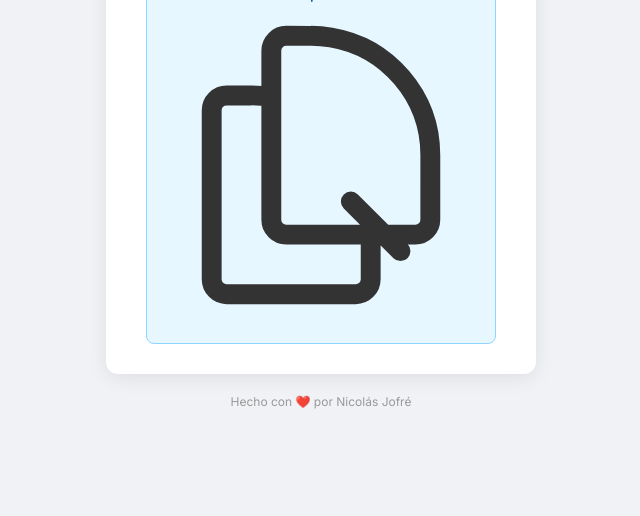
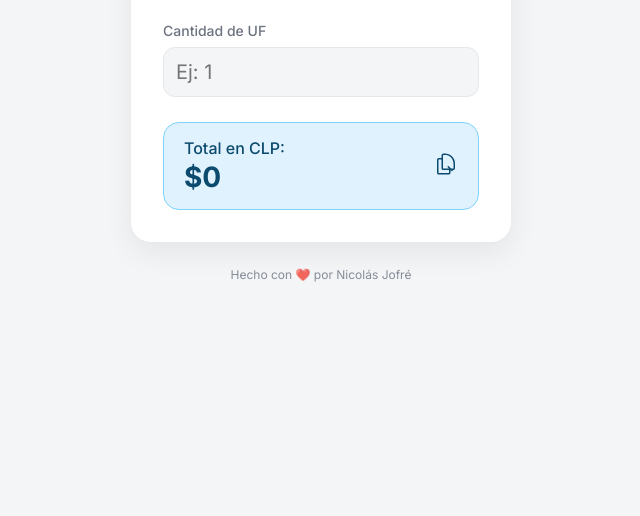
Before and after one commit to njofrey/calculadora-uf, a plain HTML site: page index.html in a window 1280 px wide. Shown: the part 324-840 px from the top of the page, without its empty margins (319-959 px from the left). Before the commit the page ends 800 px from the top, so only its background shows below. Drawn offline with Linux system fonts and the light colour scheme; no server answers.

Commit message:
Update style.css

```diff
--- a/style.css
+++ b/style.css
@@ -1,112 +1,152 @@
+/* --- Estilos v2 para Calculadora UF --- */
+:root {
+    --card-background: white;
+    --body-background: #f4f5f7;
+    --text-primary: #171717;
+    --text-secondary: #6b7280;
+    --border-color: #e5e7eb;
+    --accent-bg: #e0f2fe;
+    --accent-text: #0c4a6e;
+    --accent-border: #7dd3fc;
+}
+
+@media (prefers-color-scheme: dark) {
+    :root {
+        --card-background: #1f2937;
+        --body-background: #111827;
+        --text-primary: #f9fafb;
+        --text-secondary: #9ca3af;
+        --border-color: #374151;
+        --accent-bg: #0c4a6e;
+        --accent-text: #e0f2fe;
+        --accent-border: #0369a1;
+    }
+}
+
 body {
     font-family: 'Inter', sans-serif;
-    background-color: #f0f2f5;
-    display: flex;
-    justify-content: center;
-    align-items: center;
-    min-height: 100vh;
+    background-color: var(--body-background);
+    color: var(--text-primary);
     margin: 0;
-    color: #333;
     padding: 20px 10px;
     box-sizing: border-box;
 }
 
-/* Contenedor principal para centrar todo */
 .main-container {
     display: flex;
     flex-direction: column;
     align-items: center;
     justify-content: center;
     width: 100%;
+    min-height: 100dvh;
 }
 
 .card {
-    background-color: white;
-    padding: 30px 40px;
-    border-radius: 12px;
-    box-shadow: 0 4px 20px rgba(0, 0, 0, 0.08);
+    background-color: var(--card-background);
+    padding: 32px;
+    border-radius: 20px;
+    box-shadow: 0 10px 30px rgba(0, 0, 0, 0.07);
     text-align: center;
-    max-width: 350px;
+    max-width: 380px;
     width: 100%;
+    box-sizing: border-box;
 }
 
 h1 {
-    font-size: 24px;
-    margin-top: 0;
+    font-size: 26px;
+    margin: 0 0 15px 0;
 }
 
-p {
-    color: #666;
-    margin-bottom: 20px;
-}
-
-/* 1. Estilos para el nuevo formato de fecha/UF */
 .uf-display-box {
-    margin-bottom: 20px;
+    margin-bottom: 25px;
     color: var(--text-primary);
     font-weight: 500;
     font-size: 16px;
 }
-
 .uf-display-box .uf-date {
     display: block;
     font-size: 12px;
     font-style: italic;
-    color: #888;
+    color: var(--text-secondary);
     margin-top: 4px;
 }
 
 .input-group {
     text-align: left;
-    margin-bottom: 20px;
+    margin-bottom: 25px;
+}
+.input-group label {
+    display: block;
+    font-size: 14px;
+    font-weight: 500;
+    margin-bottom: 8px;
+    color: var(--text-secondary);
+}
+.input-group input {
+    width: 100%;
+    padding: 12px;
+    border: 1px solid var(--border-color);
+    border-radius: 12px;
+    font-size: 20px;
+    box-sizing: border-box;
+    font-family: 'Inter', sans-serif;
+    background-color: var(--body-background);
+    color: var(--text-primary);
 }
 
-label {
-    display: block;
-    font-size: 14px;
-    font-weight: 700;
-    margin-bottom: 8px;
+/* --- Caja de resultado rediseñada --- */
+.result {
+    display: flex;
+    align-items: center;
+    justify-content: space-between;
+    background-color: var(--accent-bg);
+    border: 1px solid var(--accent-border);
+    border-radius: 16px;
+    padding: 15px 20px;
+    cursor: pointer;
+    transition: all 0.2s ease;
+}
+.result:hover {
+    transform: scale(1.02);
+    box-shadow: 0 4px 15px rgba(0, 122, 255, 0.1);
+}
+.result.copied { /* 3. Estilo para feedback visual al copiar */
+    animation: flash 0.5s ease;
+}
+@keyframes flash {
+    0% { background-color: var(--accent-bg); }
+    50% { background-color: #a7f3d0; } /* Un verde menta para el flash */
+    100% { background-color: var(--accent-bg); }
 }
 
-input {
-    width: 100%;
-    padding: 12px;
-    border: 1px solid #ddd;
-    border-radius: 8px;
-    font-size: 18px;
-    box-sizing: border-box;
+.result-text {
+    text-align: left;
+}
+.result-text h2 {
+    font-size: 16px;
+    margin: 0;
+    color: var(--accent-text);
+    font-weight: 500;
+}
+.result-text p {
+    font-size: 28px;
+    font-weight: 700;
+    margin: 2px 0 0 0;
+    color: var(--accent-text);
 }
 
-.result {
-    background-color: #e6f7ff;
-    border: 1px solid #91d5ff;
-    border-radius: 8px;
-    padding: 15px;
+/* --- Estilos para el ícono de copiar --- */
+.copy-icon svg {
+    width: 24px;
+    height: 24px;
+    color: var(--accent-text);
+    transition: transform 0.2s ease;
 }
 
-.result h2 {
-    font-size: 16px;
-    margin: 0;
-    color: #036497;
-}
-
-.result p {
-    font-size: 28px;
-    font-weight: 700;
-    margin: 5px 0 0 0;
-    color: #036497;
-    cursor: pointer;
-    transition: background-color 0.2s ease;
-}
-
-.result p:hover {
-    background-color: rgba(255,255,255,0.2);
-}
-
-/* Estilo para el footer restaurado */
 .credit {
     text-align: center;
-    margin-top: 20px;
-    color: #999;
+    margin-top: 25px;
+    color: var(--text-secondary);
     font-size: 12px;
+    opacity: 0.8;
 }
```
